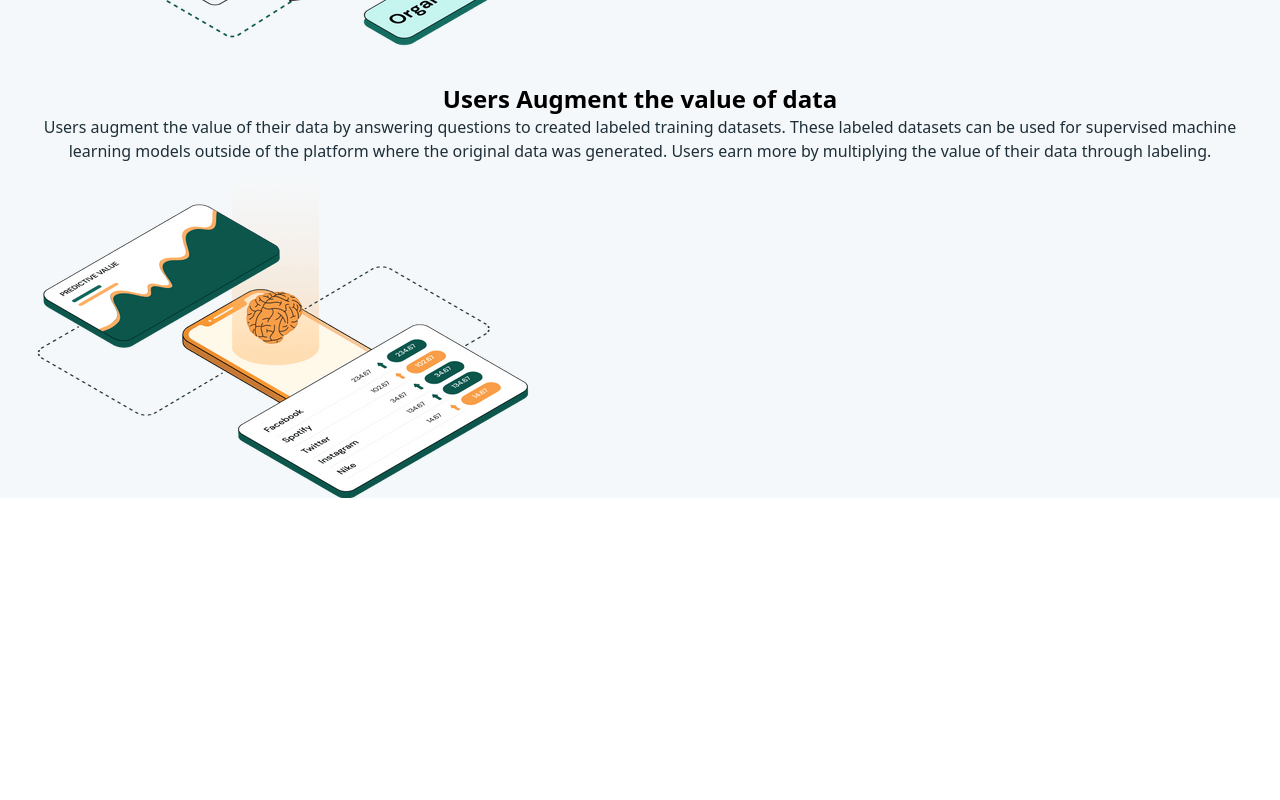
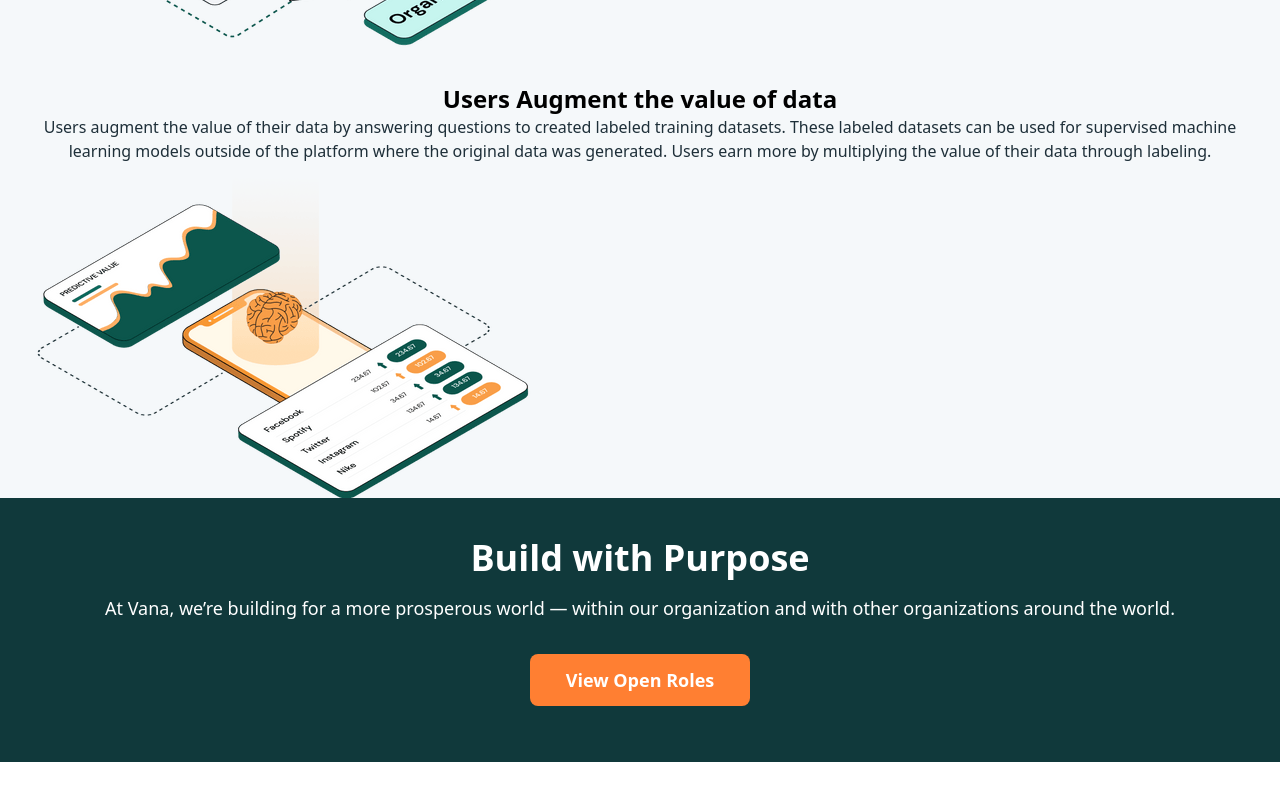
Before and after one commit to Prathamesh-Dukare/vanaui-clone-web3, a React (Create React App) app: page / in a window 1280 px wide. Shown: the part 2102-2902 px from the top of the page. Before the commit the page ends 2744 px from the top, so only its background shows below. Built offline with nearby package versions, Linux system fonts and the light colour scheme.

Commit message:
Add : Career Card

```diff
--- a/src/App.jsx
+++ b/src/App.jsx
@@ -19,8 +19,8 @@ function App() {
 
       <main className='mb-36'>
         <MainInfo/>
-        {/* <Timeline/>
-        <CareerCard/> */}
+        {/* <Timeline/> */}
+        <CareerCard/>
       </main>
 
       <footer>
--- a/src/components/main/CareerCard.jsx
+++ b/src/components/main/CareerCard.jsx
@@ -1,7 +1,11 @@
 import React from 'react'
 
 export default function CareerCard() {
-  return (
-    <div>CareerCard</div>
-  )
+    return (
+        <div className='career-card bg-accent text-white px-10 py-10 text-center' >
+            <h3 className='text-4xl font-bold'>Build with Purpose</h3>
+            <p className='font-normal text-lg my-4'>At Vana, we’re building for a more prosperous world — within our organization and with other organizations around the world.</p>
+            <a href="/" className="open-positions font-bold text-lg bg-secondary px-9 py-3 my-4 rounded-lg inline-block">View Open Roles</a>
+        </div>
+    )
 }
```
